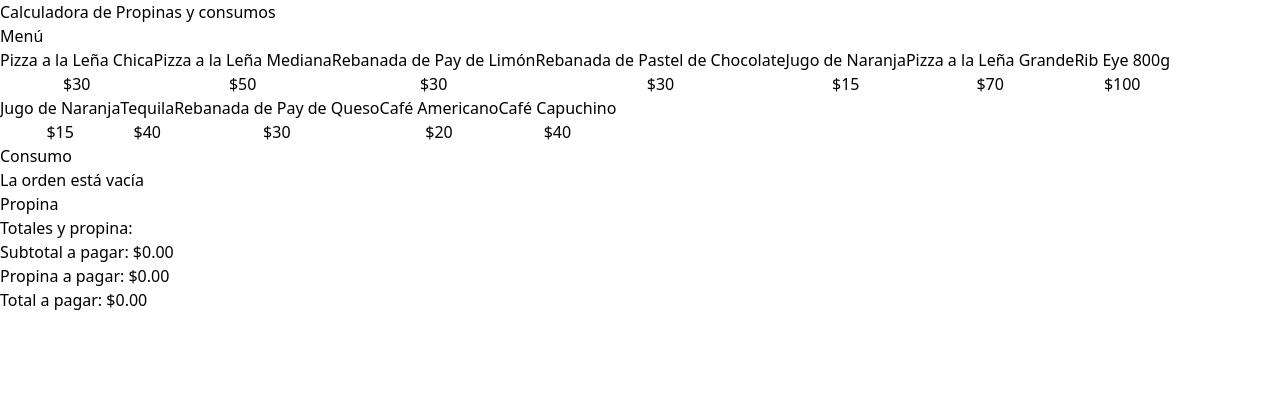
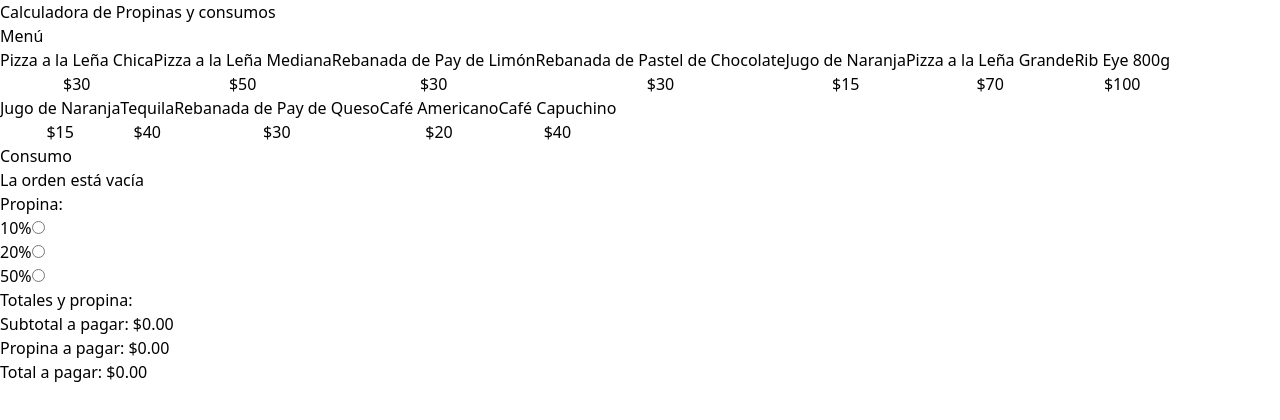
Before and after one commit to josegarcia19809/calculadora_propinas_ts, a React (Vite) app: page / in a window 1280 px wide. Shown: the top 420 px of the page. Built offline with nearby package versions, Linux system fonts and the light colour scheme.

Commit message:
PROYECTO-Calculadora de Propinas TS: Formulario de propinas

```diff
--- a/src/components/TipPercentageForm.tsx
+++ b/src/components/TipPercentageForm.tsx
@@ -1,7 +1,38 @@
+const tipOptions = [
+    {
+        id: 'tip-10',
+        value: .10,
+        label: '10%'
+    },
+    {
+        id: 'tip-20',
+        value: .20,
+        label: '20%'
+    },
+    {
+        id: 'tip-50',
+        value: .50,
+        label: '50%'
+    },
+]
+
 function TipPercentageForm() {
     return (
         <div>
-            <h3 className="font-black text-2xl">Propina</h3>
+            <h3 className="font-black text-2xl">Propina:</h3>
+            <form>
+                {tipOptions.map((tip) => (
+                    <div key={tip.id} className="flex gap-2">
+                        <label htmlFor={tip.id}>{tip.label}</label>
+                        <input
+                            id={tip.id}
+                            type="radio"
+                            name="tip"
+                            value={tip.value}
+                        />
+                    </div>
+                ))}
+            </form>
         </div>
     );
 }
```
